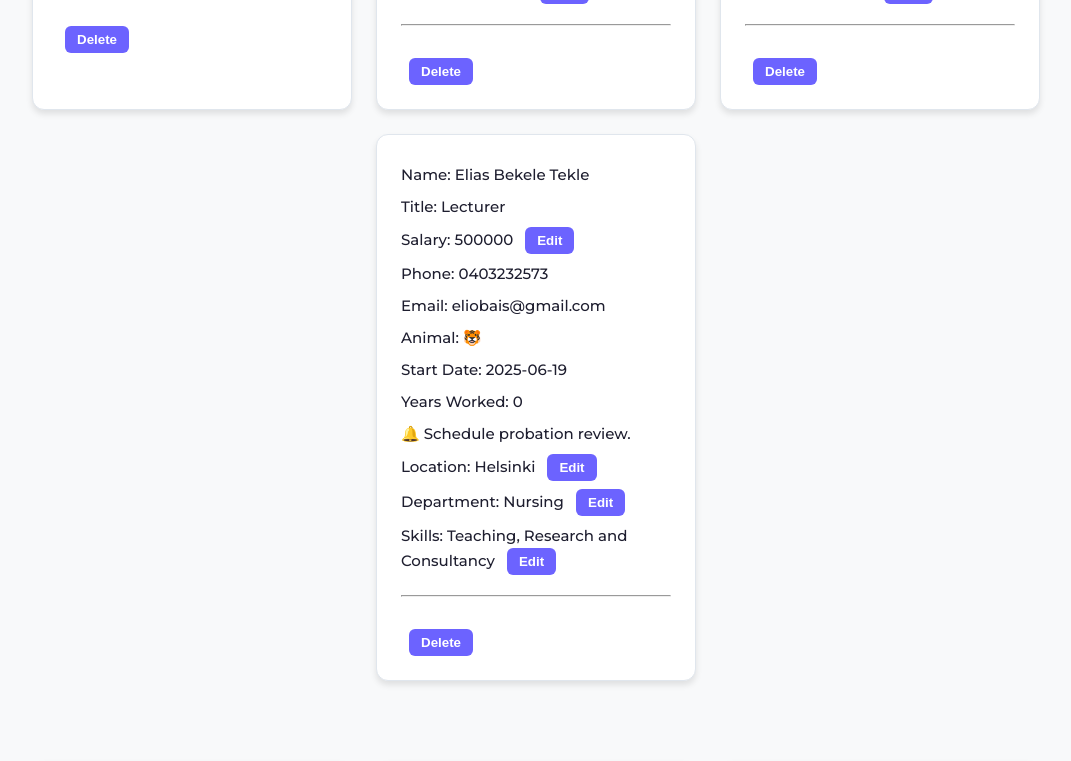
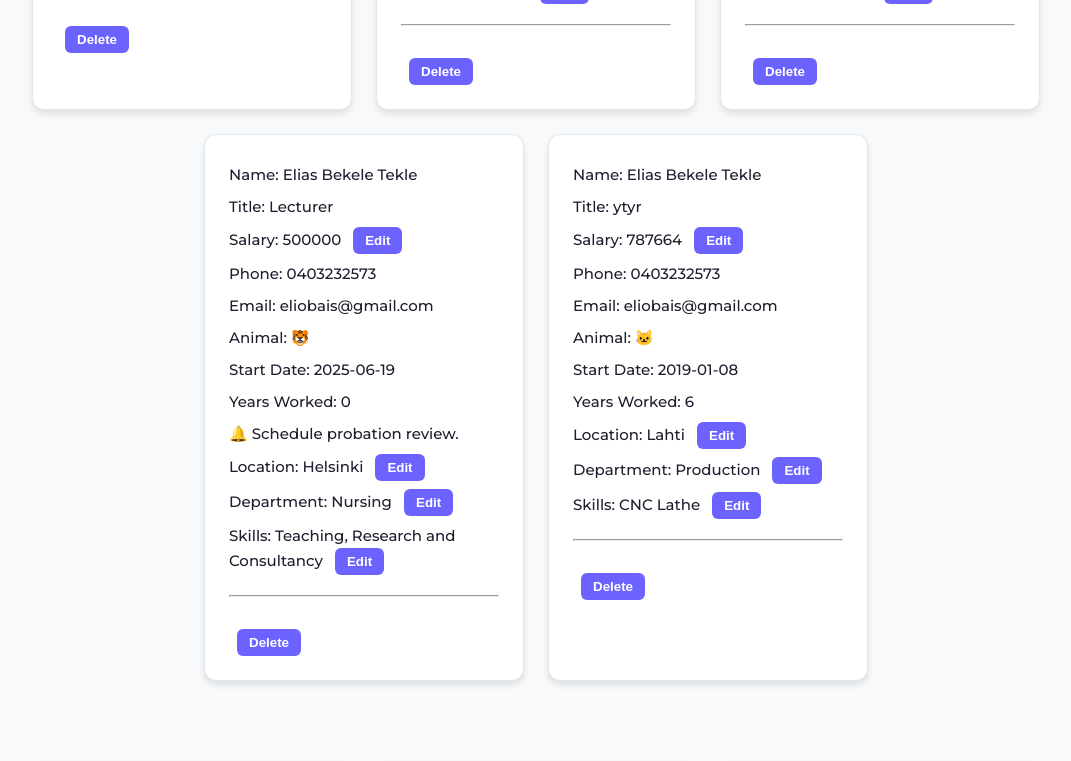
Before and after one commit to Ethiopica/hrApp, a React (Vite) app: page /em in a window 1280 px wide. Shown: the part 2860-3621 px from the top of the page, without its empty margins (104-1175 px from the left). Built offline with nearby package versions, Linux system fonts and the light colour scheme; data requests are answered from the project's data file.

Commit message:
add on hr app

```diff
--- a/db.json
+++ b/db.json
@@ -185,7 +185,7 @@
       "id": "b05e11111",
       "name": "Elias Bekele Tekle",
       "title": "Lecturer",
-      "salary": 2500,
+      "salary": "10000",
       "phone": "0403232573",
       "email": "eliobais@gmail.com",
       "animal": "Dragon",
@@ -256,6 +256,21 @@
         "Teaching",
         "Research and Consultancy"
       ]
+    },
+    {
+      "id": "f5de11111",
+      "name": "Elias Bekele Tekle",
+      "title": "ytyr",
+      "salary": 787664,
+      "phone": "0403232573",
+      "email": "eliobais@gmail.com",
+      "animal": "🐱",
+      "startDate": "2019-01-08",
+      "location": "Lahti",
+      "department": "Production",
+      "skills": [
+        "CNC Lathe"
+      ]
     }
   ]
 }
--- a/src/components/Header/Header.jsx
+++ b/src/components/Header/Header.jsx
@@ -1,19 +1,27 @@
-import { NavLink, Link } from "react-router";
+import { NavLink, Link, useNavigate } from "react-router";
 import "./Header.css";
 import ThemeToggle from "../ThemeToggle/ThemeToggle";
-import { useState } from "react";
+import { useState, useEffect } from "react";
 
 const Header = ({ name }) => {
   const [isMenuOpen, setIsMenuOpen] = useState(false);
+  const navigate = useNavigate();
 
   const toggleMenu = () => {
     setIsMenuOpen(!isMenuOpen);
   };
 
+  useEffect(() => {
+    // Redirect from root to about page
+    if (window.location.pathname === '/') {
+      navigate('/about');
+    }
+  }, [navigate]);
+
   return (
     <header>
       <div className="logo">
-        <Link to="/">
+        <Link to="/about">
           <h2>{name}</h2>
         </Link>
       </div>
@@ -22,8 +30,8 @@ const Header = ({ name }) => {
         <span className="hamburger-line"></span>
         <span className="hamburger-line"></span>
       </div>
-      <nav>
-        <ul className={isMenuOpen ? 'active' : ''}>
+      <nav className={isMenuOpen ? 'active' : ''}>
+        <ul>
           <li>
             <NavLink to="/about" className={({ isActive }) => (isActive ? "active" : "")}>
               About
--- a/src/pages/Root.jsx
+++ b/src/pages/Root.jsx
@@ -8,8 +8,8 @@ const Root = () => {
     <Header name="Elias B. Tekle" />
       <main>
       <Outlet />
+      </main>
 
-      </main>
       <Footer year={2025} />
     </>
   );
```
